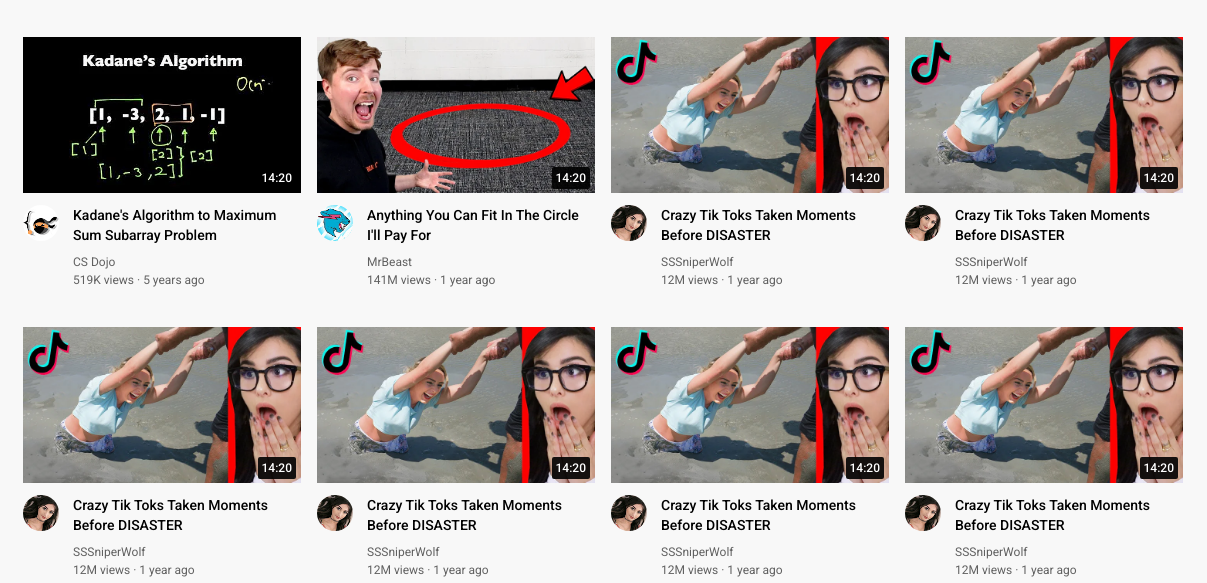
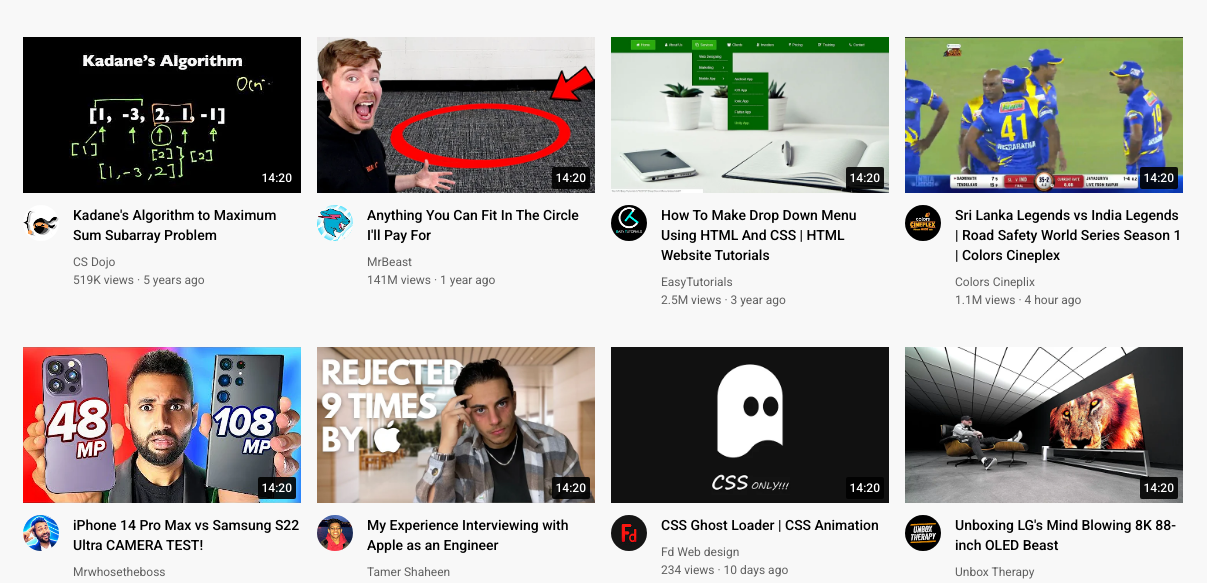
Before and after one commit to Sangeeth-c-s/week1.github.io, a plain HTML site: page site1/main.html in a window 1280 px wide. Shown: the part 333-916 px from the top of the page, 73-1280 px from the left. Drawn offline with Linux system fonts and the light colour scheme.

Commit message:
retrying

```diff
--- a/site1/main.html
+++ b/site1/main.html
@@ -10,7 +10,7 @@
     <link rel="preconnect" href="https://fonts.googleapis.com">
     <link rel="preconnect" href="https://fonts.gstatic.com" crossorigin>
     <link href="https://fonts.googleapis.com/css2?family=Roboto:wght@400;500;700&display=swap" rel="stylesheet">
-    <link  rel="icon"  href="images/" type="images/icon ">
+    <link  rel="icon"  href="images/YouTube_23392 (1).png" type="images/icon ">
 </head>
 <body>
     <div class="sidebar">
@@ -191,103 +191,103 @@
         </div>
         <div class="video-preview">
             <div class="thumbnail-row">
-            <img class="thumbnail" src="images/thumbnail-3.webp" alt="">
+            <img class="thumbnail" src="images/thumbnail-7.webp" alt="">
             <div class="time">14:20</div>
             </div>
             <div class="video-info-grid">
                 <div class="channel-pic">
-                    <img class="pro-pic" src="channel/channel-3.jpeg" alt="">
+                    <img class="pro-pic" src="channel/channel-7.jpg" alt="">
                 </div>
                 <div class="title">
                     <p class="video-title">
-                        Crazy Tik Toks Taken Moments Before DISASTER</p>
-                    <p class="video-author">SSSniperWolf</p>
-                    <p class="video-stats">12M views &#183; 1 year ago</p>
+                        How To Make Drop Down Menu Using HTML And CSS | HTML Website Tutorials</p>
+                    <p class="video-author">EasyTutorials</p>
+                    <p class="video-stats">2.5M views &#183; 3 year ago</p>
                 </div>
             </div>
         </div>
         <div class="video-preview">
             <div class="thumbnail-row">
-            <img class="thumbnail" src="images/thumbnail-3.webp" alt="">
+            <img class="thumbnail" src="images/thumbnail-8.webp" alt="">
             <div class="time">14:20</div>
             </div>
             <div class="video-info-grid">
                 <div class="channel-pic">
-                    <img class="pro-pic" src="channel/channel-3.jpeg" alt="">
+                    <img class="pro-pic" src="channel/channel-8.jpg" alt="">
                 </div>
                 <div class="title">
                     <p class="video-title">
-                        Crazy Tik Toks Taken Moments Before DISASTER</p>
-                    <p class="video-author">SSSniperWolf</p>
-                    <p class="video-stats">12M views &#183; 1 year ago</p>
+                        Sri Lanka Legends vs India Legends | Road Safety World Series Season 1 | Colors Cineplex</p>
+                    <p class="video-author">Colors Cineplix</p>
+                    <p class="video-stats">1.1M views &#183; 4 hour ago</p>
                 </div>
             </div>
         </div>
         <div class="video-preview">
             <div class="thumbnail-row">
-            <img class="thumbnail" src="images/thumbnail-3.webp" alt="">
+            <img class="thumbnail" src="images/thumbnail-9.webp" alt="">
             <div class="time">14:20</div>
             </div>
             <div class="video-info-grid">
                 <div class="channel-pic">
-                    <img class="pro-pic" src="channel/channel-3.jpeg" alt="">
+                    <img class="pro-pic" src="channel/channel-9.jpg" alt="">
                 </div>
                 <div class="title">
                     <p class="video-title">
-                        Crazy Tik Toks Taken Moments Before DISASTER</p>
-                    <p class="video-author">SSSniperWolf</p>
-                    <p class="video-stats">12M views &#183; 1 year ago</p>
+                        iPhone 14 Pro Max vs Samsung S22 Ultra CAMERA TEST!</p>
+                    <p class="video-author">Mrwhosetheboss</p>
+                    <p class="video-stats">6.3M views &#183; 4 days ago</p>
                 </div>
             </div>
         </div>
         <div class="video-preview">
             <div class="thumbnail-row">
-            <img class="thumbnail" src="images/thumbnail-3.webp" alt="">
+            <img class="thumbnail" src="images/thumbnail-10.webp" alt="">
             <div class="time">14:20</div>
             </div>
             <div class="video-info-grid">
                 <div class="channel-pic">
-                    <img class="pro-pic" src="channel/channel-3.jpeg" alt="">
+                    <img class="pro-pic" src="channel/channel-10.jpg" alt="">
                 </div>
                 <div class="title">
                     <p class="video-title">
-                        Crazy Tik Toks Taken Moments Before DISASTER</p>
-                    <p class="video-author">SSSniperWolf</p>
-                    <p class="video-stats">12M views &#183; 1 year ago</p>
+                        My Experience Interviewing with Apple as an Engineer</p>
+                    <p class="video-author">Tamer Shaheen</p>
+                    <p class="video-stats">35k views &#183; 7 days ago</p>
                 </div>
             </div>
         </div>
         <div class="video-preview">
             <div class="thumbnail-row">
-            <img class="thumbnail" src="images/thumbnail-3.webp" alt="">
+            <img class="thumbnail" src="images/thumbnail-11.webp" alt="">
             <div class="time">14:20</div>
             </div>
             <div class="video-info-grid">
                 <div class="channel-pic">
-                    <img class="pro-pic" src="channel/channel-3.jpeg" alt="">
+                    <img class="pro-pic" src="channel/channel-11.jpeg" alt="">
                 </div>
                 <div class="title">
                     <p class="video-title">
-                        Crazy Tik Toks Taken Moments Before DISASTER</p>
-                    <p class="video-author">SSSniperWolf</p>
-                    <p class="video-stats">12M views &#183; 1 year ago</p>
+                        CSS Ghost Loader | CSS Animation</p>
+                    <p class="video-author">Fd Web design</p>
+                    <p class="video-stats">234 views &#183; 10 days ago</p>
                 </div>
             </div>
         </div>
         <div class="video-preview">
             <div class="thumbnail-row">
-            <img class="thumbnail" src="images/thumbnail-3.webp" alt="">
+            <img class="thumbnail" src="images/thumbnail-12.webp" alt="">
             <div class="time">14:20</div>
             </div>
             <div class="video-info-grid">
                 <div class="channel-pic">
-                    <img class="pro-pic" src="channel/channel-3.jpeg" alt="">
+                    <img class="pro-pic" src="channel/channel-12.jpg" alt="">
                 </div>
                 <div class="title">
                     <p class="video-title">
-                        Crazy Tik Toks Taken Moments Before DISASTER</p>
-                    <p class="video-author">SSSniperWolf</p>
-                    <p class="video-stats">12M views &#183; 1 year ago</p>
+                        Unboxing LG's Mind Blowing 8K 88-inch OLED Beast</p>
+                    <p class="video-author">Unbox Therapy</p>
+                    <p class="video-stats">7.9M views &#183; 1 year ago</p>
                 </div>
             </div>
         </div>
```
Also changed, not shown: site1/channel/channel-10.jpg (added), site1/channel/channel-11.jpeg (added), site1/channel/channel-12.jpg (added), site1/channel/channel-7.jpg (added), site1/channel/channel-8.jpg (added), site1/channel/channel-9.jpg (added), site1/images/YouTube_23392 (1).png (added), site1/images/icon.png.jpg (deleted), site1/images/thumbnail-10.webp (added), site1/images/thumbnail-11.webp (added), site1/images/thumbnail-12.webp (added), site1/images/thumbnail-7.webp (added), site1/images/thumbnail-8.webp (added), site1/images/thumbnail-9.webp (added).
